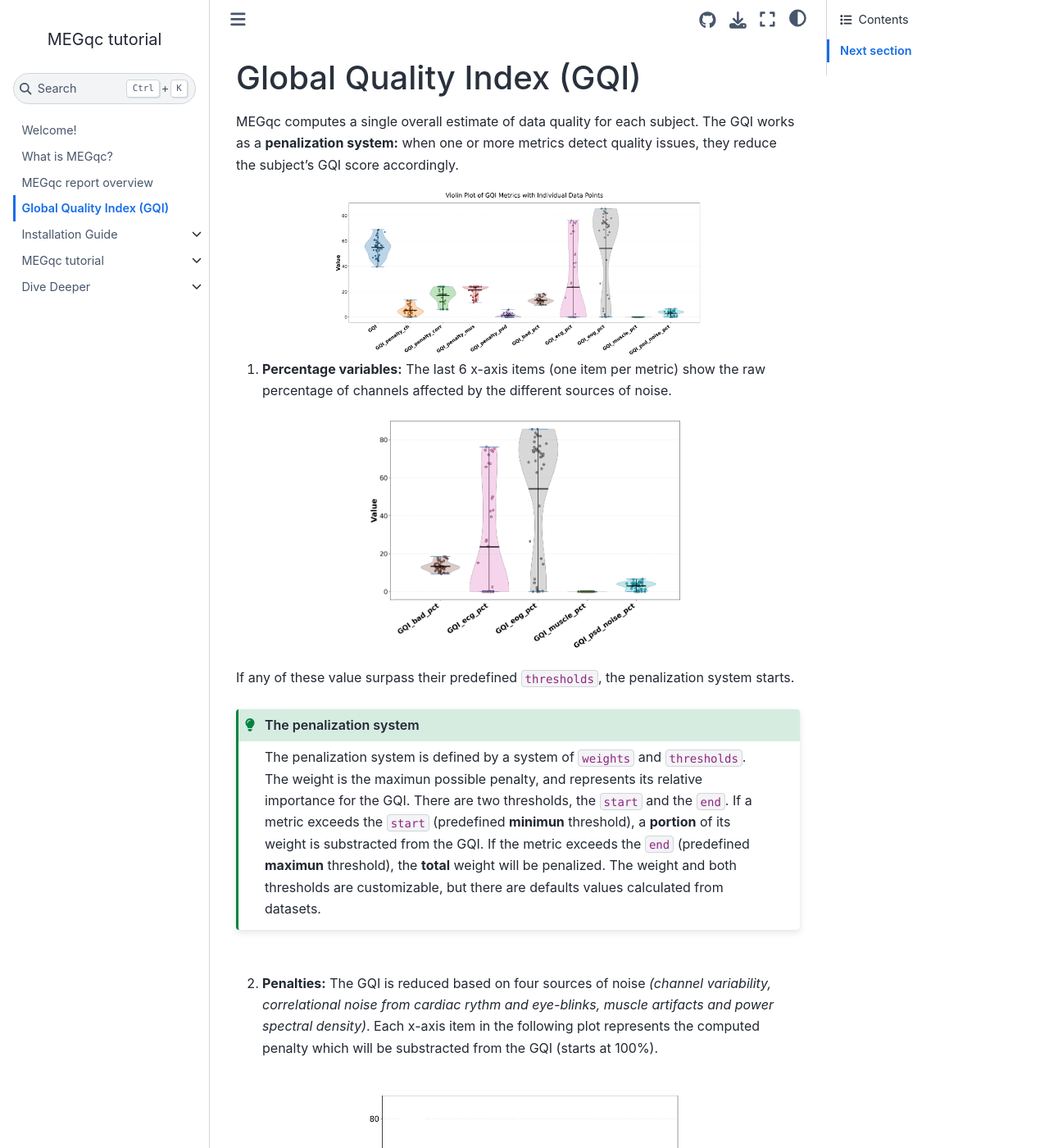
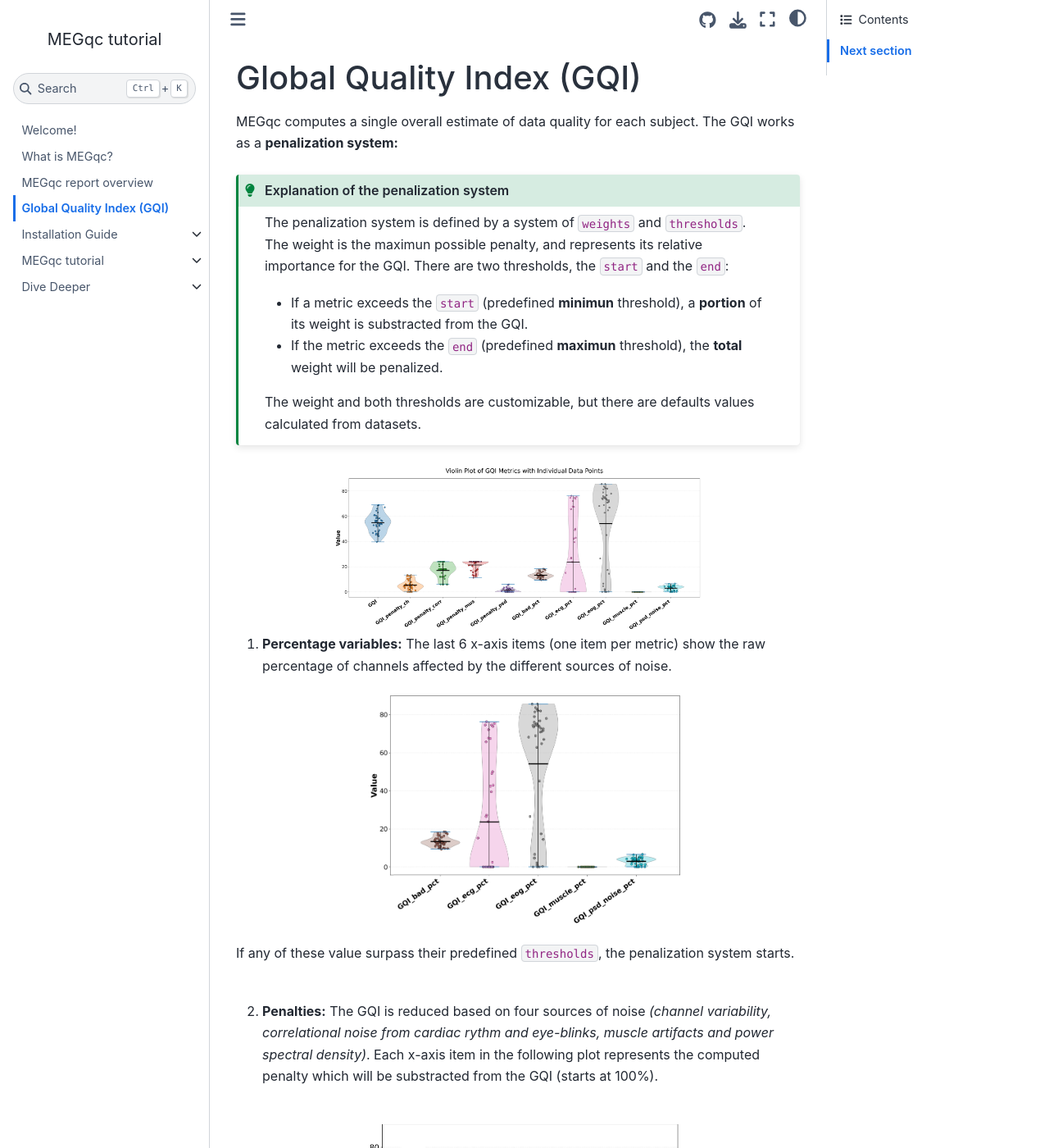
Before and after one commit to ANCPLabOldenburg/megqc_documentation, a Jupyter Book: the page built from book/gqi.md, in a window 1280 px wide and 1400 px high. Shown: the whole window at 82% size. Built offline with Jupyter Book 1.0.4 settings and Sphinx 7.4.7 and the Sphinx Book theme 1.1.4, drawn with Linux system fonts in a browser that asks for light colours; pages that are not in the unit, such as notebooks, are missing from menus.

Commit message:
Update gqi.md

````diff
--- a/book/gqi.md
+++ b/book/gqi.md
@@ -1,6 +1,17 @@
 # Global Quality Index (GQI)
 
-MEGqc computes a single overall estimate of data quality for each subject. The GQI works as a **penalization system:** when one or more metrics detect quality issues, they reduce the subject's GQI score accordingly.
+MEGqc computes a single overall estimate of data quality for each subject. The GQI works as a **penalization system:**
+
+
+```{admonition} Explanation of the penalization system
+:class: tip
+
+The penalization system is defined by a system of `weights` and `thresholds`. The weight is the maximun possible penalty, and represents its relative importance for the GQI. There are two thresholds, the `start` and the `end`:
+- If a metric exceeds the `start` (predefined **minimun** threshold), a **portion** of its weight is substracted from the GQI.
+- If the metric exceeds the `end` (predefined **maximun** threshold), the **total** weight will be penalized.
+
+The weight and both thresholds are customizable, but there are defaults values calculated from datasets.
+```
 
 <img src="../static/gqi/gqi_1.png" alt="gqi" width="450px" align="center">
 
@@ -10,11 +21,6 @@
 
 If any of these value surpass their predefined `thresholds`, the penalization system starts.
 
-```{admonition} The penalization system
-:class: tip
-
-The penalization system is defined by a system of `weights` and `thresholds`. The weight is the maximun possible penalty, and represents its relative importance for the GQI. There are two thresholds, the `start` and the `end`. If a metric exceeds the `start` (predefined **minimun** threshold), a **portion** of its weight is substracted from the GQI. If the metric exceeds the `end` (predefined **maximun** threshold), the **total** weight will be penalized. The weight and both thresholds are customizable, but there are defaults values calculated from datasets.
-```
 <br>
 
 2. **Penalties:** The GQI is reduced based on four sources of noise *(channel variability, correlational noise from cardiac rythm and eye-blinks, muscle artifacts and power spectral density)*. Each x-axis item in the following plot represents the computed penalty which will be substracted from the GQI (starts at 100%).
````
